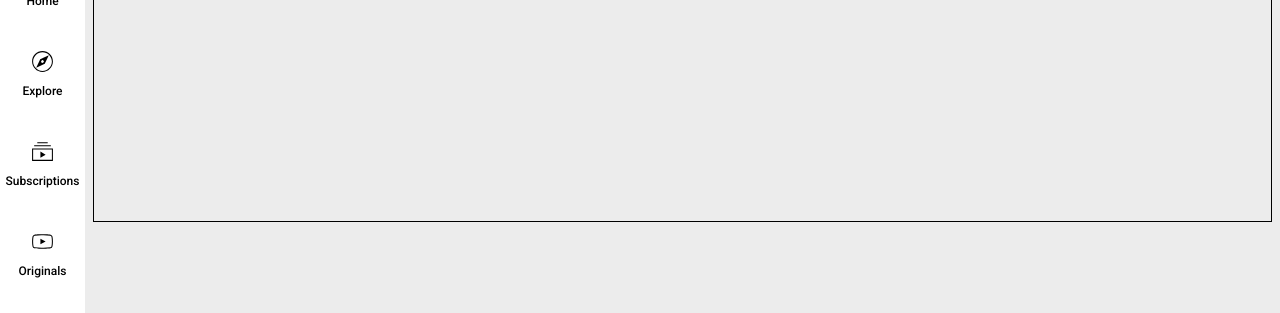
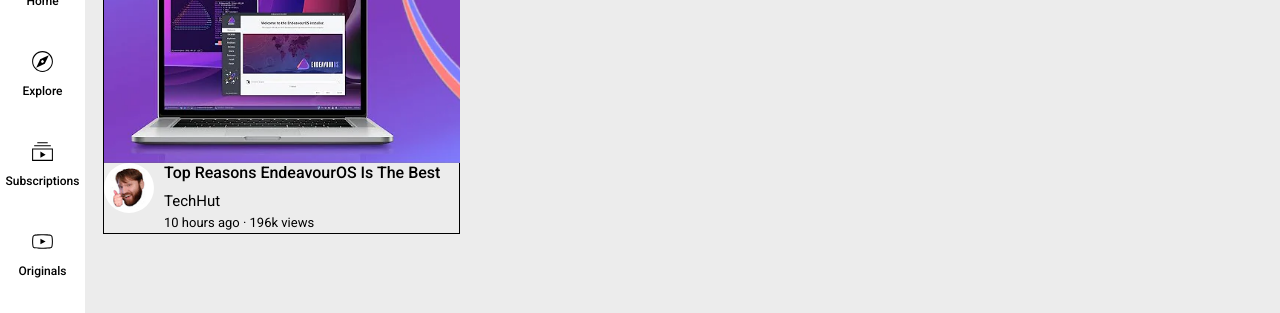
Before and after one commit to JayNaii/youtube_clone, a plain HTML site: page index.html in a window 1280 px wide. Shown: the part 111-424 px from the top of the page. Drawn offline with Linux system fonts and the light colour scheme.

Commit message:
Added one video preview with thumnail and stats

```diff
--- a/index.html
+++ b/index.html
@@ -81,101 +81,27 @@
     <div class="video-preview-grid">
         <!--Start of preview-->
         <div class="video-preview">
+            <!--Conttainer for thumbnail-->
             <div class="thumbnail">
-                <img src="" alt="">
+                <img src="thumbnails/thumbnail-2.webp" alt="">
             </div>
-            <div class="channel-icon">
-                <img src="" alt="">
+            <!--DIV UNDER THUMBNAIL-->
+            <div class="video-info">
+                <!--Div for channel picture-->
+                <div class="channel-icon">
+                    <img src="channel-pics/icon-2.jpg" alt="">
+                </div>
+                <!--Container for Stats-->
+                <div class="video-desc">
+                    <div class="title">Top Reasons EndeavourOS Is The Best</div>
+                    <div class="channel-name">TechHut</div>
+                    <div class="video-stats">10 hours ago &#183; 196k views</div>
+                </div>
+
             </div>
-            <div class="title"></div>
-            <div class="channel-name"></div>
-            <div class="channel-stats"></div>
 
         </div>
 
-        <!--Start of preview-->
-        <div class="video-preview">
-            <div class="thumbnail">
-                <img src="" alt="">
-            </div>
-            <div class="channel-icon">
-                <img src="" alt="">
-            </div>
-            <div class="title"></div>
-            <div class="channel-name"></div>
-            <div class="channel-stats"></div>
-
-        </div>
-
-        <!--Start of preview-->
-        <div class="video-preview">
-            <div class="thumbnail">
-                <img src="" alt="">
-            </div>
-            <div class="channel-icon">
-                <img src="" alt="">
-            </div>
-            <div class="title"></div>
-            <div class="channel-name"></div>
-            <div class="channel-stats"></div>
-
-        </div>
-
-        <!--Start of preview-->
-        <div class="video-preview">
-            <div class="thumbnail">
-                <img src="" alt="">
-            </div>
-            <div class="channel-icon">
-                <img src="" alt="">
-            </div>
-            <div class="title"></div>
-            <div class="channel-name"></div>
-            <div class="channel-stats"></div>
-
-        </div>
-
-        <!--Start of preview-->
-        <div class="video-preview">
-            <div class="thumbnail">
-                <img src="" alt="">
-            </div>
-            <div class="channel-icon">
-                <img src="" alt="">
-            </div>
-            <div class="title"></div>
-            <div class="channel-name"></div>
-            <div class="channel-stats"></div>
-
-        </div>
-
-        <!--Start of preview-->
-        <div class="video-preview">
-            <div class="thumbnail">
-                <img src="" alt="">
-            </div>
-            <div class="channel-icon">
-                <img src="" alt="">
-            </div>
-            <div class="title"></div>
-            <div class="channel-name"></div>
-            <div class="channel-stats"></div>
-
-        </div>
-
-        <!--Start of preview-->
-        <div class="video-preview">
-            <div class="thumbnail">
-                <img src="" alt="">
-            </div>
-            <div class="channel-icon">
-                <img src="" alt="">
-            </div>
-            <div class="title"></div>
-            <div class="channel-name"></div>
-            <div class="channel-stats"></div>
-
-        </div>
     </div>
 
 
--- a/styles/video.css
+++ b/styles/video.css
@@ -1,6 +1,44 @@
 .video-preview-grid{
+    display: grid;
+
+    display: inline-block;
     margin-top: 65px;
-    margin-left: 85px;
-    border: 1px solid black;
+    margin-left: 95px;
+
 
 }
+.video-preview{
+    display: block;
+    border: 1px solid;
+    height: 270px;
+    width: 355px;
+}
+.thumbnail{
+    height: 200px;
+}
+.thumbnail img{
+    height: 100%;
+}
+.video-info{
+    display: flex;
+}
+
+.channel-icon{
+    margin-right:10px ;
+}
+.channel-icon img{
+    border-radius: 25px;
+    width: 50px;
+}
+
+.title{
+    font-weight: 500;
+}
+.channel-name{
+    margin-top: 10px;
+    font-size: 15px;
+}
+.video-stats{
+    font-size: 13px;
+    margin-top: 5px;
+}
```
